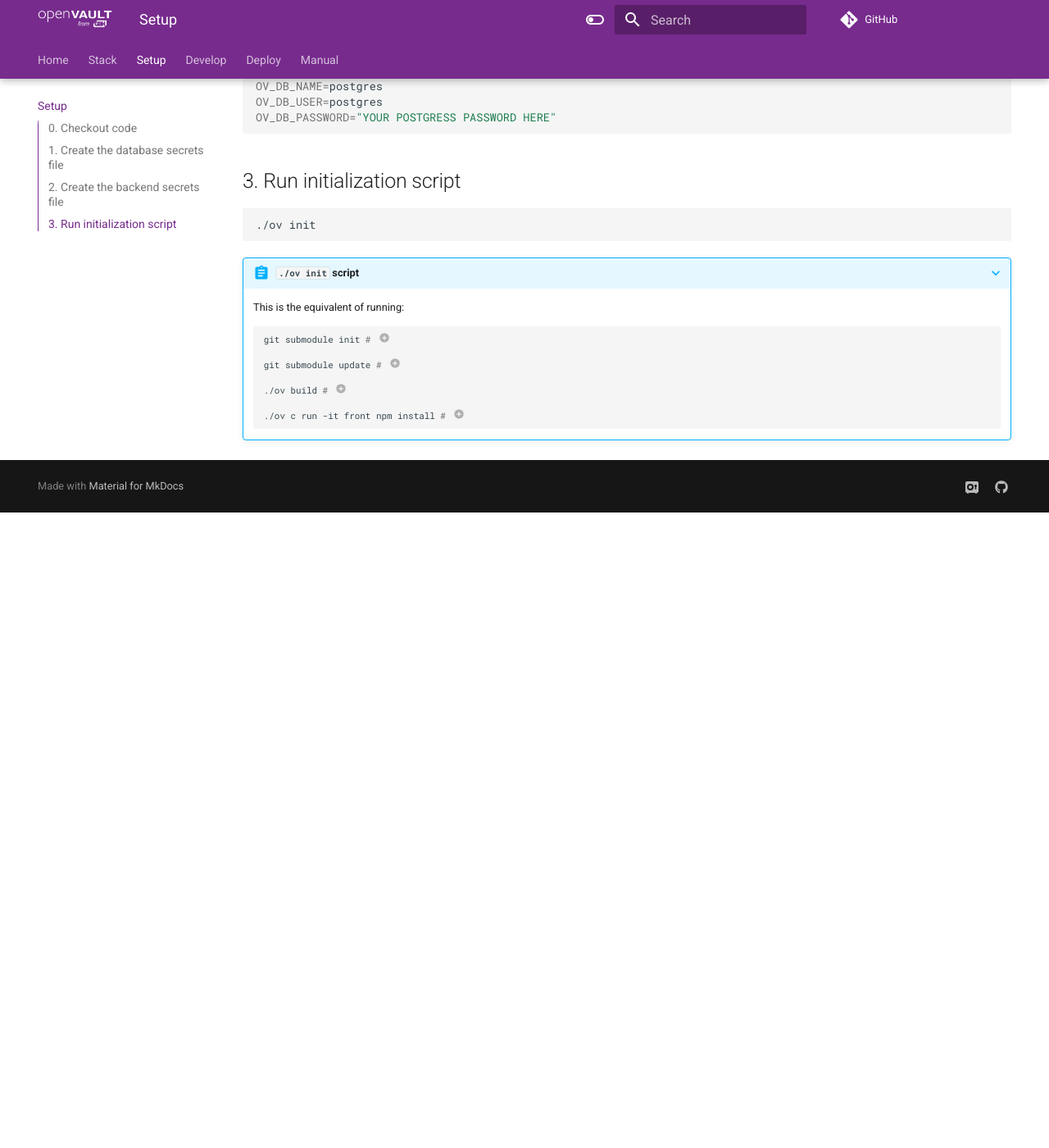
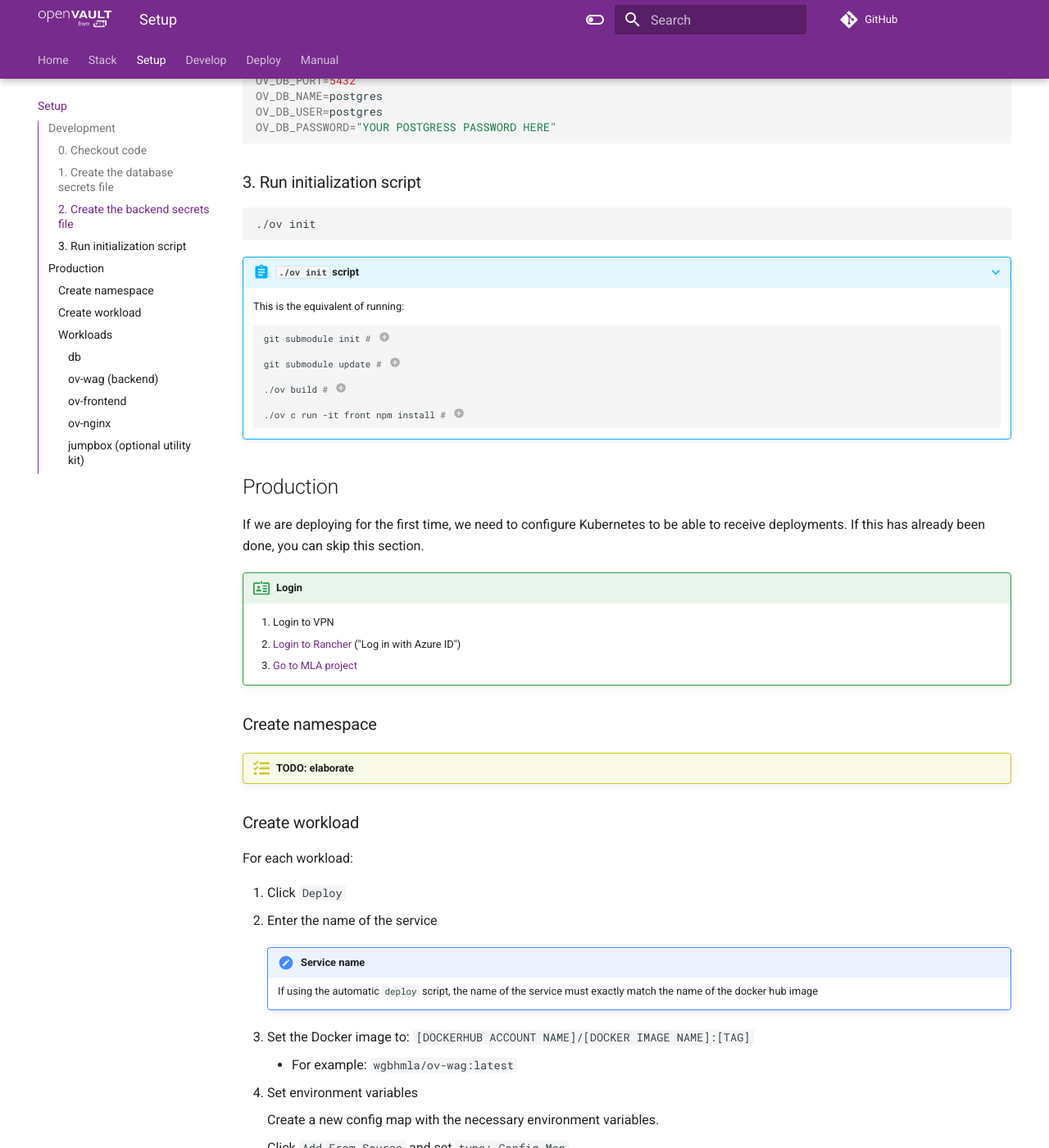
Before and after one commit to WGBH-MLA/ov-deploy, an MkDocs documentation site: the page built from docs/setup.md, in a window 1280 px wide and 1400 px high, scrolled down 1217 px. Shown: the whole window at 82% size. Built offline with MkDocs 1.6.1 and Material for MkDocs 9.7.7, drawn with Linux system fonts in a browser that asks for light colours; emoji names are drawn with the system emoji font; comment, search, counter and statistics services are not loaded; the version menu is left out; before the commit the page ends 1842 px from its top, so only the background shows below that; some of the changed text lies outside the part shown.

Commit message:
Split production setup into Setup

````diff
--- a/docs/setup.md
+++ b/docs/setup.md
@@ -1,8 +1,10 @@
-# Initial setup
+# setup
+
+## Development
 
 The following steps describe the setup process for local development. For production setup, see [Deploy](/deploy)
 
-## 0. Checkout code
+### 0. Checkout code
 
 Clone the source code from github:
 
@@ -33,7 +35,7 @@ git submodule init && git submodule update
     git submodule update
     ```
 
-## 1. Create the database secrets file
+### 1. Create the database secrets file
 
 In `ov-wag`, create a file called `.db` with the following contents:
 
@@ -51,7 +53,7 @@ POSTGRES_PASSWORD="YOUR POSTGRESS PASSWORD HERE"
     echo "POSTGRES_PASSWORD=$(openssl rand -base64 24)" > ov-wag/.db
     ```
 
-## 2. Create the backend secrets file
+### 2. Create the backend secrets file
 
 In `ov-wag`, create a file called `.env` with the following contents:
 
@@ -63,7 +65,7 @@ OV_DB_USER=postgres
 OV_DB_PASSWORD="YOUR POSTGRESS PASSWORD HERE"
 ```
 
-## 3. Run initialization script
+### 3. Run initialization script
 
 ```bash
 ./ov init
@@ -88,3 +90,117 @@ OV_DB_PASSWORD="YOUR POSTGRESS PASSWORD HERE"
     2. checkout current version
     3. build docker files
     4. install npm requirements
+
+## Production
+
+If we are deploying for the first time, we need to configure Kubernetes to be able to receive deployments. If this has already been done, you can skip this section.
+!!! auth "Login"
+
+    1. Login to VPN
+    1. [Login to Rancher](https://rancherext.wgbh.org/login) ("Log in with Azure ID")
+    1. [Go to MLA project](https://rancherext.wgbh.org/p/c-7qk7g:p-lpkts/workloads)
+
+### Create namespace
+
+!!! todo "TODO: elaborate"
+
+### Create workload
+
+For each workload:
+
+1.  Click `Deploy`
+1.  Enter the name of the service
+
+    !!! note "Service name"
+
+        If using the automatic `deploy` script, the name of the service must exactly match the name of the docker hub image
+
+1.  Set the Docker image to: `[DOCKERHUB ACCOUNT NAME]/[DOCKER IMAGE NAME]:[TAG]`
+
+    - For example: `wgbhmla/ov-wag:latest`
+
+1.  Set environment variables
+
+    Create a new config map with the necessary environment variables.
+
+    Click `Add From Source` and set `type: Config Map`
+
+    ```bash title="ov-wag/.env"
+    OV_DB_ENGINE=django.db.backends.postgresql
+    OV_DB_PORT=5432
+    OV_DB_NAME=postgres
+    OV_DB_USER=postgres
+    ```
+
+1.  Enter secrets
+
+    Add a new secret with any secrets that need to be available.
+
+    Click `Add From Source` and set `type: Secret`
+
+    ```bash title="ov-wag.secrets"
+    OV_DB_PASSWORD=p@ssW0rd!
+    ```
+
+!!! todo "TODO: Enumerate kube steps"
+
+    Enumerate the minimum steps required to get Kubernetes setup up in Rancher to handle deployments.
+
+### Workloads
+
+The following services are needed to run the stack:
+
+#### db
+
+- image: `postgres:14.2-alpine`
+- secrets:
+
+```bash title="db secrets"
+POSTGRESS_PASSWORD=p@ssW0rd!
+```
+
+#### ov-wag (backend)
+
+- image: `wgbhmla/ov-wag`
+- config:
+
+```bash title="ov-wag environment"
+OV_DB_ENGINE=django.db.backends.postgresql
+OV_DB_PORT=5432
+OV_DB_NAME=postgres
+OV_DB_USER=postgres
+```
+
+- secrets:
+
+```bash title="ov-wag.secrets"
+OV_DB_PASSWORD=p@ssW0rd!
+```
+
+#### ov-frontend
+
+- image: `wgbhmla/ov-frontend`
+- config:
+
+```bash title="ov-frontend environment"
+OV_API_URL=ov-wag
+```
+
+#### ov-nginx
+
+- image: `wgbhmla/ov-nginx`
+
+      - preconfigured with `nginx.conf`
+      - proxy pass to `http://ov-frontend:3000`
+
+- endpoints:
+
+      - `80/http`
+
+- Load Balancing:
+
+      - hostname: `[public url]`
+
+#### jumpbox (optional utility kit)
+
+- image: `wgbhmla/jumpbox`
````
Also changed, not shown: docs/deploy.md (+9 -58 lines), docs/dev.md (+7 -9 lines), docs/manual.md (+0 -40 lines).
